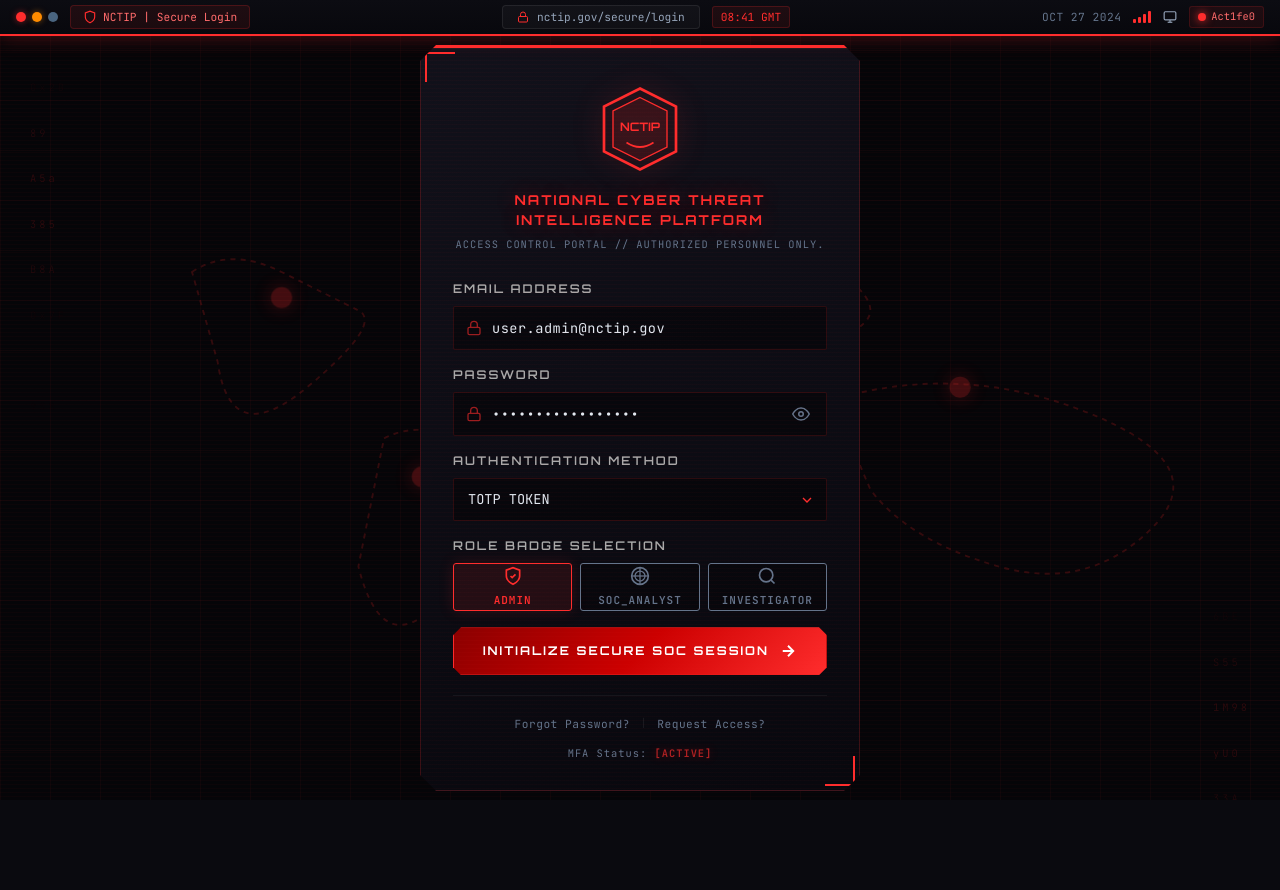
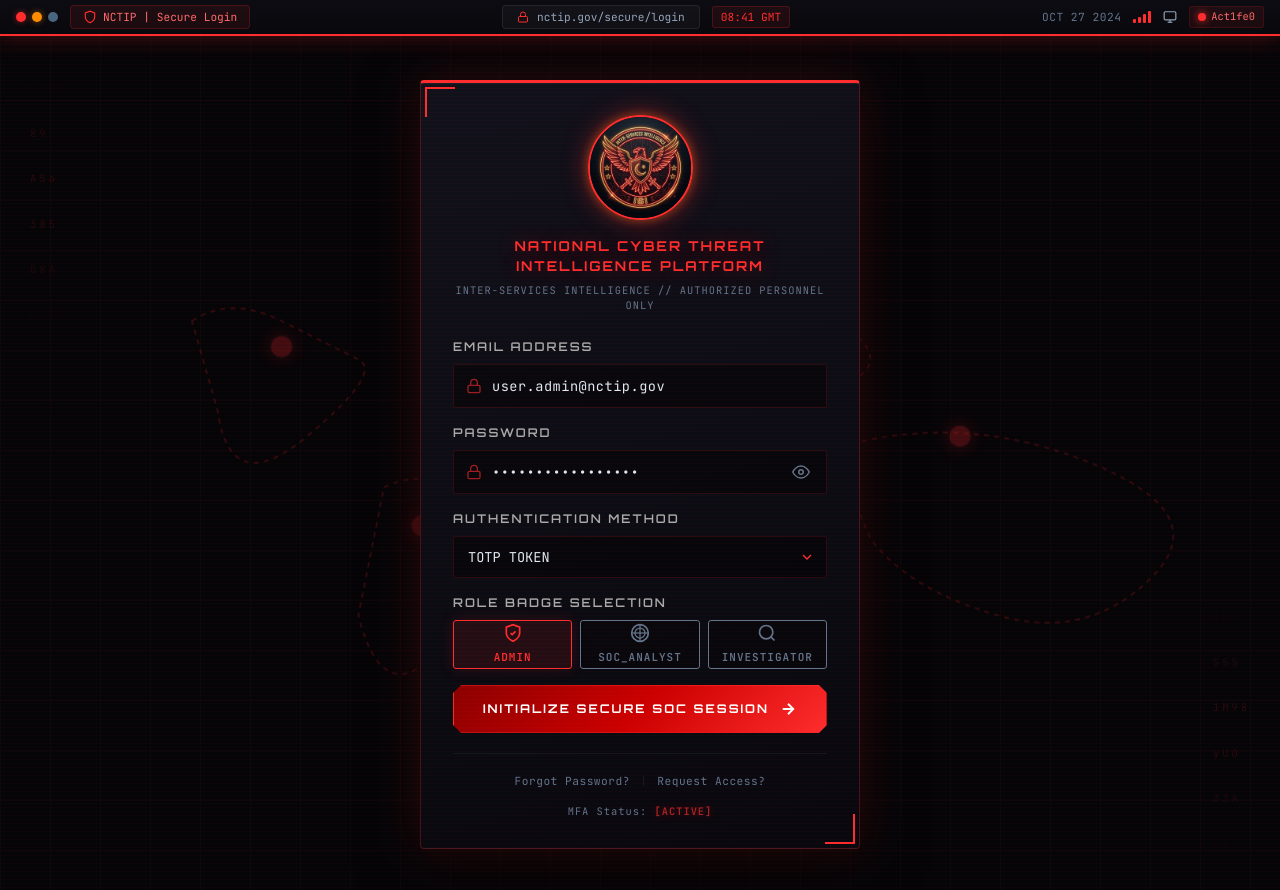
Before and after one commit to MuhimAkhtar/CyberThreatIntelligence, a React (Vite) app in the folder frontend/: page /login in a window 1280 px wide. Shown: the top 890 px of the page. Before the commit the page ends 800 px from the top, so only its background shows below. Built offline with nearby package versions, Linux system fonts and the light colour scheme; no server answers.

Commit message:
feat: integrated official ISI intelligence emblem logo and lowered portal card position for complete visibility

```diff
--- a/frontend/src/pages/login/login-page.css
+++ b/frontend/src/pages/login/login-page.css
@@ -9,13 +9,15 @@
 .matrix-login-container {
   position: relative;
   width: 100vw;
-  height: 100vh;
   min-height: 100vh;
   background-color: #050508;
   display: flex;
-  align-items: center;
+  align-items: flex-start;
   justify-content: center;
-  overflow: hidden;
+  overflow-x: hidden;
+  overflow-y: auto;
+  padding-top: 60px;
+  padding-bottom: 40px;
   font-family: 'Rajdhani', 'JetBrains Mono', monospace;
   color: #e2e8f0;
 }
@@ -275,27 +277,23 @@
   z-index: 50;
   width: 100%;
   max-width: 480px;
-  padding: 20px;
-  margin-top: 36px; /* below command bar */
+  padding: 10px 20px;
+  margin-top: 10px;
 }
 
 /* ── Portal Card ── */
 .portal-card {
-  background: linear-gradient(165deg, rgba(18, 18, 28, 0.95) 0%, rgba(8, 8, 14, 0.98) 100%);
-  border: 1px solid rgba(255, 45, 45, 0.2);
+  background: linear-gradient(165deg, rgba(18, 18, 28, 0.96) 0%, rgba(8, 8, 14, 0.98) 100%);
+  border: 1px solid rgba(255, 45, 45, 0.25);
   border-top: 3px solid #ff2d2d;
-  border-radius: 2px;
-  padding: 36px 32px 28px;
+  border-radius: 4px;
+  padding: 32px 32px 28px;
   position: relative;
   box-shadow:
-    0 0 40px rgba(255, 45, 45, 0.1),
-    0 20px 60px rgba(0, 0, 0, 0.5),
-    inset 0 1px 0 rgba(255, 255, 255, 0.03);
+    0 0 45px rgba(255, 45, 45, 0.15),
+    0 20px 60px rgba(0, 0, 0, 0.7),
+    inset 0 1px 0 rgba(255, 255, 255, 0.05);
   backdrop-filter: blur(20px);
-  clip-path: polygon(
-    0 16px, 16px 0, calc(100% - 16px) 0, 100% 16px,
-    100% calc(100% - 16px), calc(100% - 16px) 100%, 16px 100%, 0 calc(100% - 16px)
-  );
 }
 
 /* Corner brackets */
@@ -324,25 +322,36 @@
 /* ── Portal Header ── */
 .portal-header {
   text-align: center;
-  margin-bottom: 28px;
+  margin-bottom: 24px;
 }
 
 .emblem-wrapper {
-  width: 90px;
-  height: 90px;
+  width: 105px;
+  height: 105px;
   margin: 0 auto 16px;
+  position: relative;
+  display: flex;
+  align-items: center;
+  justify-content: center;
 }
 
-.emblem-svg {
+.isi-emblem-img {
   width: 100%;
   height: 100%;
-  filter: drop-shadow(0 0 15px rgba(255, 45, 45, 0.4));
-  animation: emblemPulse 3s ease-in-out infinite;
+  object-fit: cover;
+  border-radius: 50%;
+  border: 2px solid #ff2d2d;
+  box-shadow:
+    0 0 25px rgba(255, 45, 45, 0.5),
+    0 0 10px rgba(255, 140, 0, 0.4);
+  transition: all 0.3s ease;
 }
 
-@keyframes emblemPulse {
-  0%, 100% { filter: drop-shadow(0 0 10px rgba(255, 45, 45, 0.3)); }
-  50% { filter: drop-shadow(0 0 25px rgba(255, 45, 45, 0.6)); }
+.isi-emblem-img:hover {
+  transform: scale(1.05);
+  box-shadow:
+    0 0 35px rgba(255, 45, 45, 0.7),
+    0 0 15px rgba(255, 140, 0, 0.6);
 }
 
 .portal-title {
--- a/frontend/src/pages/login/login-page.tsx
+++ b/frontend/src/pages/login/login-page.tsx
@@ -133,15 +133,10 @@ export const LoginPage: React.FC = () => {
           {/* Card Header Emblem */}
           <div className="portal-header">
             <div className="emblem-wrapper">
-              <svg viewBox="0 0 100 100" className="emblem-svg">
-                <path d="M50 5 L90 25 L90 75 L50 95 L10 75 L10 25 Z" fill="none" stroke="#ff2d2d" strokeWidth="3" />
-                <path d="M50 15 L80 30 L80 70 L50 85 L20 70 L20 30 Z" fill="rgba(255, 45, 45, 0.1)" stroke="#ff2d2d" strokeWidth="1.5" />
-                <text x="50" y="52" textAnchor="middle" fill="#ff2d2d" fontSize="13" fontWeight="bold" fontFamily="Orbitron">NCTIP</text>
-                <path d="M35 65 Q50 75 65 65" fill="none" stroke="#ff2d2d" strokeWidth="2" />
-              </svg>
+              <img src="/isi-logo.jpg" alt="ISI Intelligence Emblem" className="isi-emblem-img" />
             </div>
             <h1 className="portal-title">NATIONAL CYBER THREAT INTELLIGENCE PLATFORM</h1>
-            <p className="portal-subtitle">ACCESS CONTROL PORTAL // AUTHORIZED PERSONNEL ONLY.</p>
+            <p className="portal-subtitle">INTER-SERVICES INTELLIGENCE // AUTHORIZED PERSONNEL ONLY</p>
           </div>
 
           <form className="portal-form" onSubmit={handleSubmit}>
```
Also changed, not shown: frontend/public/isi-logo.jpg (added).
